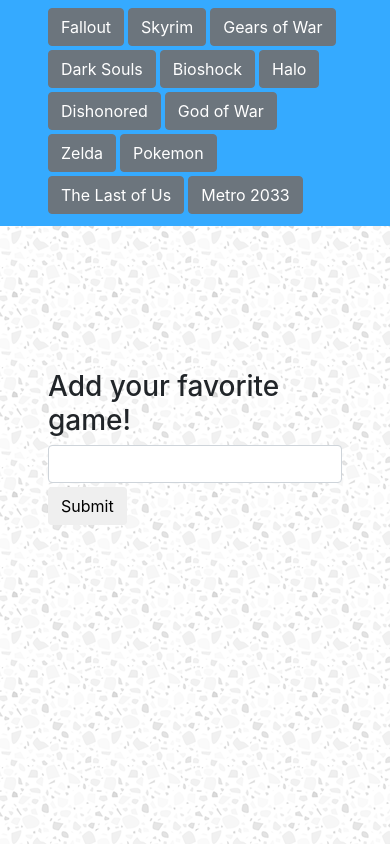
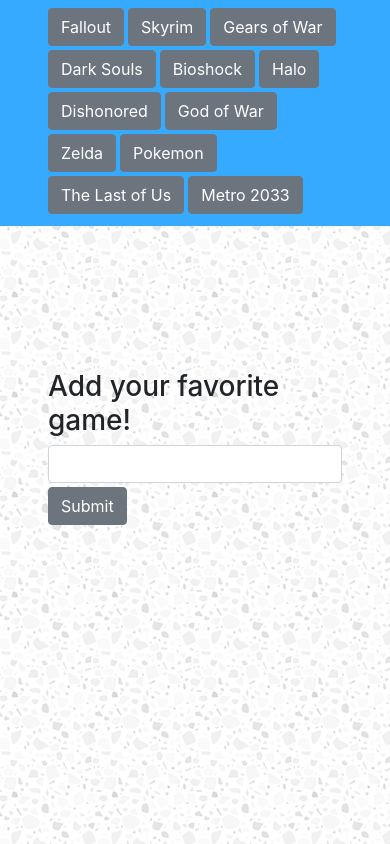
Before and after one commit to Samuel-Hall/GiphyApp, a plain HTML site: page index.html in a window 390 px wide. Drawn offline with nearby package versions, Linux system fonts and the light colour scheme.

Commit message:
Mobile ready, testing btn-secondary on add game

```diff
--- a/index.html
+++ b/index.html
@@ -23,7 +23,7 @@
             <div class="col-md-3 px-5 py-5 form-group" id="customButton">
                 <h3>Add your favorite game!</h3>
                 <input type="text" class="form-control mb-1" id="addGameText">
-                <input type="button" class="btn" value="Submit" id="addGameButton">
+                <input type="button" class="btn btn-secondary" value="Submit" id="addGameButton">
             </div>
         </div>
     </div>
```
